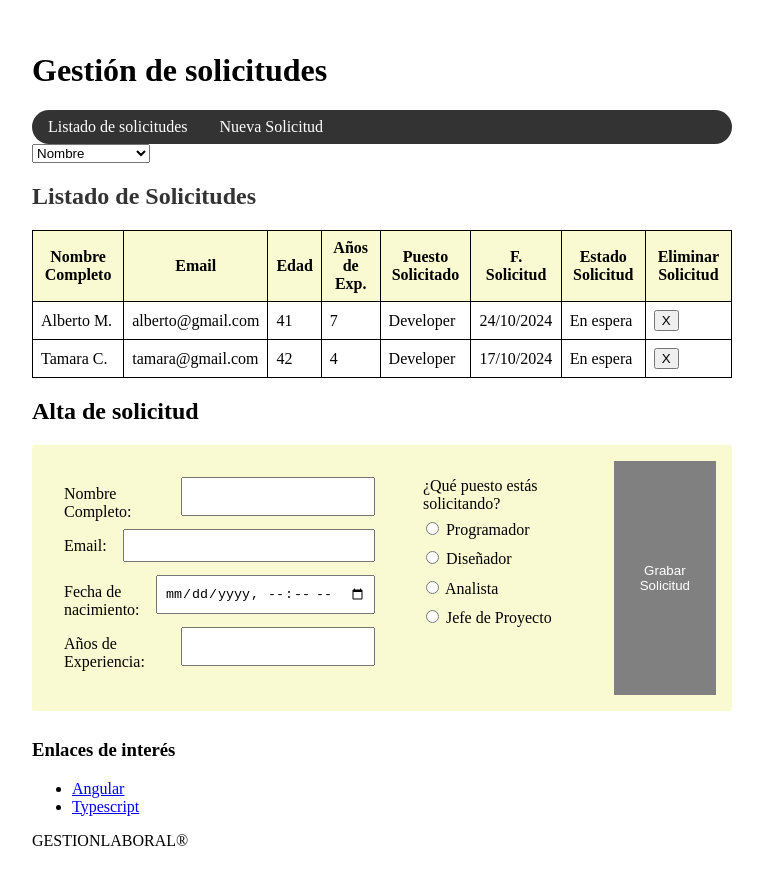
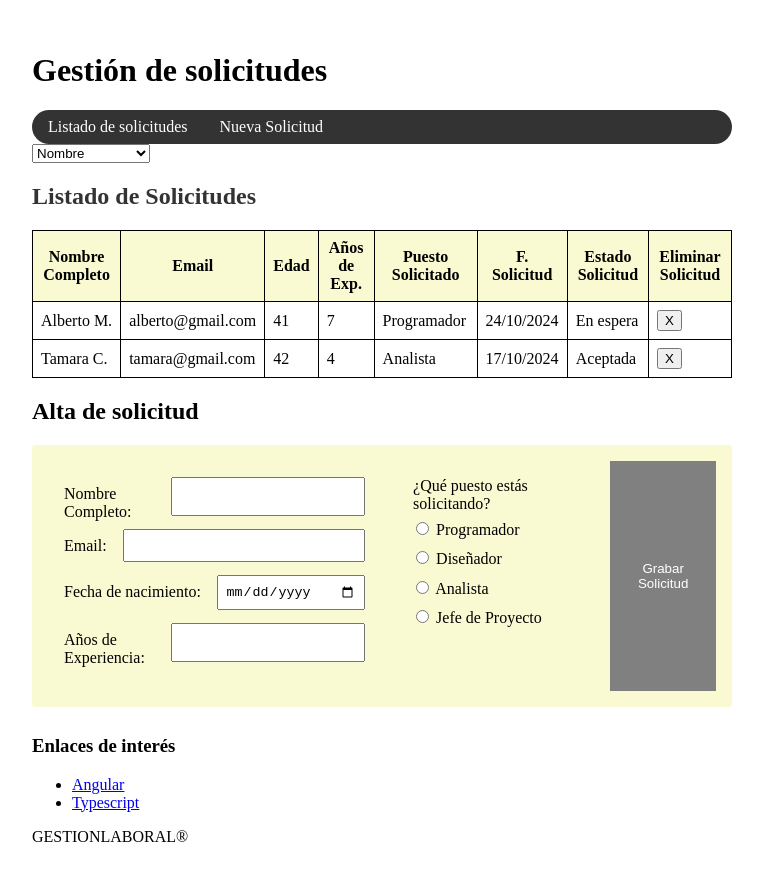
Before and after one commit to christophercr/proyecto-final-curso-ts-ng-18, an Angular app: page /alta-solicitud in a window 1280 px wide. Shown: the top 884 px of the page, without its empty margins (274-1037 px from the left). Built offline with nearby package versions, Linux system fonts and the light colour scheme.

Commit message:
Correcciones hechas en la última sesión

```diff
--- a/mock/db.json
+++ b/mock/db.json
@@ -8,7 +8,7 @@
                 "fechaNacimiento": "17/04/1983"
             },
             "aniosExperiencia": 7,
-            "puestoSolicitado": "Developer",
+            "puestoSolicitado": "Programador",
             "fechaSolicitud": "16/09/2024",
             "estadoSolicitud": "En espera"
         },
@@ -20,7 +20,7 @@
                 "fechaNacimiento": "01/09/1982"
             },
             "aniosExperiencia": 8,
-            "puestoSolicitado": "Designer",
+            "puestoSolicitado": "Diseñador",
             "fechaSolicitud": "06/09/2024",
             "estadoSolicitud": "En espera"
         },
@@ -32,7 +32,7 @@
                 "fechaNacimiento": "29/12/1992"
             },
             "aniosExperiencia": 6,
-            "puestoSolicitado": "Analyst",
+            "puestoSolicitado": "Analista",
             "fechaSolicitud": "02/09/2024",
             "estadoSolicitud": "Rechazada"
         }
--- a/src/app/components/alta-solicitud/alta-solicitud/alta-solicitud.component.html
+++ b/src/app/components/alta-solicitud/alta-solicitud/alta-solicitud.component.html
@@ -4,7 +4,7 @@
         <div class="column">
           <div class="input-group">
             <label for="input-nombre">Nombre Completo: </label>
-            <input id="input-nombre" [formControl]="myForm.controls.nombre">
+            <input id="input-nombre" [formControl]="myForm.controls.nombreCompleto">
           </div>
           <div class="input-group">
             <label for="input-email">Email: </label>
@@ -12,7 +12,7 @@
           </div>
           <div class="input-group">
             <label for="input-fecha-nac">Fecha de nacimiento: </label>
-            <input type="datetime-local" id="input-fecha-nac" [formControl]="myForm.controls.fechaNacimiento">
+            <input type="date" id="input-fecha-nac" [formControl]="myForm.controls.fechaNacimiento">
           </div>
           <div class="input-group">
             <label for="input-exp">Años de Experiencia: </label>
--- a/src/app/components/alta-solicitud/alta-solicitud/alta-solicitud.component.ts
+++ b/src/app/components/alta-solicitud/alta-solicitud/alta-solicitud.component.ts
@@ -1,6 +1,14 @@
 import { Component, inject } from '@angular/core';
 import { Solicitud } from '../../../models/solicitud.model';
-import { AbstractControl, FormControl, FormGroup, ReactiveFormsModule, ValidationErrors, ValidatorFn, Validators } from '@angular/forms';
+import {
+  AbstractControl,
+  FormControl,
+  FormGroup,
+  ReactiveFormsModule,
+  ValidationErrors,
+  ValidatorFn,
+  Validators,
+} from '@angular/forms';
 import { Persona } from '../../../models/persona.model';
 import { SolicitudService } from '../../../services/solicitud.service';
 import { JsonPipe } from '@angular/common';
@@ -11,25 +19,31 @@ import { NgIf } from '@angular/common';
   standalone: true,
   imports: [ReactiveFormsModule, JsonPipe],
   templateUrl: './alta-solicitud.component.html',
-  styleUrl: './alta-solicitud.component.css'
+  styleUrl: './alta-solicitud.component.css',
 })
 export class AltaSolicitudComponent {
   private _solicitudService = inject(SolicitudService);
 
   myForm = new FormGroup({
-    nombre: new FormControl('', [Validators.required, Validators.maxLength(40)]),
+    nombreCompleto: new FormControl('', [
+      Validators.required,
+      Validators.maxLength(40),
+    ]),
     email: new FormControl('', [Validators.required, Validators.email]),
-    fechaNacimiento: new FormControl(Date, [
+    fechaNacimiento: new FormControl(new Date(), [
       Validators.required,
-      //this.edadValida()
+      this.edadValida(),
     ]),
-    aniosExperiencia: new FormControl('', [Validators.required, Validators.pattern(/^[0-9]+$/)]),
-    puestoSolicitado: new FormControl('', Validators.required)
+    aniosExperiencia: new FormControl('', [
+      Validators.required,
+      Validators.pattern(/^[0-9]+$/),
+    ]),
+    puestoSolicitado: new FormControl('', Validators.required),
   });
 
   crearSolicitud(): void {
     if (this.myForm.valid) {
-      const rawValue: any = this.myForm.getRawValue();
+      let rawValue: any = this.myForm.getRawValue();
 
       for (const key of Object.keys(rawValue)) {
         rawValue[key] = rawValue[key] === null ? undefined : rawValue[key];
@@ -37,7 +51,11 @@ export class AltaSolicitudComponent {
 
       const solicitudACrear: Solicitud = new Solicitud(
         '',
-        new Persona(rawValue.nombreCompleto, rawValue.email, rawValue.fechaNacimiento),
+        new Persona(
+          rawValue.nombreCompleto,
+          rawValue.email,
+          rawValue.fechaNacimiento
+        ),
         rawValue.puestoSolicitado,
         new Date(),
         'En espera',
@@ -45,15 +63,16 @@ export class AltaSolicitudComponent {
       );
 
       this._solicitudService.crearSolicitud(solicitudACrear);
+      this._solicitudService.consultarSolicitudes();
     }
   }
 
-  edadValida(): ValidatorFn {
-    return (control:AbstractControl) : ValidationErrors | null => {
-        const edad:number = new Date().getFullYear() - (control.value as Date).getFullYear();
+  private edadValida(): ValidatorFn {
+    return (control: AbstractControl): ValidationErrors | null => {
+      const rawValue = control.getRawValue();
+      const edad: number = new Date().getFullYear() - rawValue.getFullYear();
 
-        return (edad>17 && edad<65) ? {passwordStrength:true}: null;
-    }
+      return edad > 17 && edad < 65 ? { passwordStrength: true } : null;
+    };
   }
-
 }
--- a/src/app/components/listado-solicitudes/listado-solicitudes.component.html
+++ b/src/app/components/listado-solicitudes/listado-solicitudes.component.html
@@ -19,7 +19,7 @@
             </tr>
         </thead>
         <tbody>
-            @for(solicitud of solicitudes; track $index){
+            @for(solicitud of solicitudes; track solicitud.id){
                 <tr>
                     <td>{{solicitud.persona.nombreCompleto}}</td>
                     <td>{{solicitud.persona.email}}</td>
--- a/src/app/custom-types/custom-types.ts
+++ b/src/app/custom-types/custom-types.ts
@@ -1 +1,2 @@
 export type EstadoSolicitud = 'Aceptada' | 'Rechazada' | 'En espera';
+export type Puesto = 'Programador' | 'Diseñador' | 'Analista' | 'Jefe de Proyecto';
--- a/src/app/models/solicitud.model.ts
+++ b/src/app/models/solicitud.model.ts
@@ -1,4 +1,4 @@
-import { EstadoSolicitud } from '../custom-types/custom-types';
+import { EstadoSolicitud, Puesto } from '../custom-types/custom-types';
 import { Persona } from './persona.model';
 import { Expose } from 'class-transformer';
 
@@ -15,9 +15,9 @@ export class Solicitud {
         @Expose() public get aniosExperiencia(): number {return this._aniosExperiencia;}
         set aniosExperiencia(aniosExperiencia : number) {this._aniosExperiencia = aniosExperiencia}
 
-    private _puestoSolicitado : string;
-        @Expose()public get puestoSolicitado(): string {return this._puestoSolicitado;}
-        set puestoSolicitado(puestoSolicitado : string) {this._puestoSolicitado = puestoSolicitado}
+    private _puestoSolicitado : Puesto;
+        @Expose()public get puestoSolicitado(): Puesto {return this._puestoSolicitado;}
+        set puestoSolicitado(puestoSolicitado : Puesto) {this._puestoSolicitado = puestoSolicitado}
 
     private _fechaSolicitud : Date;
         @Expose() public get fechaSolicitud(): Date {return this._fechaSolicitud;}
@@ -30,7 +30,7 @@ export class Solicitud {
   constructor(
     id: string,
     persona: Persona,
-    puestoSolicitado: string,
+    puestoSolicitado: Puesto,
     fechaSolicitud: Date,
     estadoSolicitud: EstadoSolicitud,
     aniosExperiencia: number
--- a/src/app/services/solicitud.service.ts
+++ b/src/app/services/solicitud.service.ts
@@ -35,7 +35,7 @@ export class SolicitudService implements ISolicitudService<Solicitud>{
     let solicitud1 = new Solicitud(
       '',
       new Persona('Alberto M.', 'alberto@gmail.com', new Date('1983-04-17')),
-      'Developer',
+      'Programador',
       new Date(2024, 9, 24),
       'En espera',
       7
@@ -43,9 +43,9 @@ export class SolicitudService implements ISolicitudService<Solicitud>{
     let solicitud2 = new Solicitud(
       '',
       new Persona('Tamara C.', 'tamara@gmail.com', new Date('1982-11-21')),
-      'Developer',
+      'Analista',
       new Date(2024, 9, 17),
-      'En espera',
+      'Aceptada',
       4
     );
     this.listaSolicitudes[0] = solicitud1;
```
